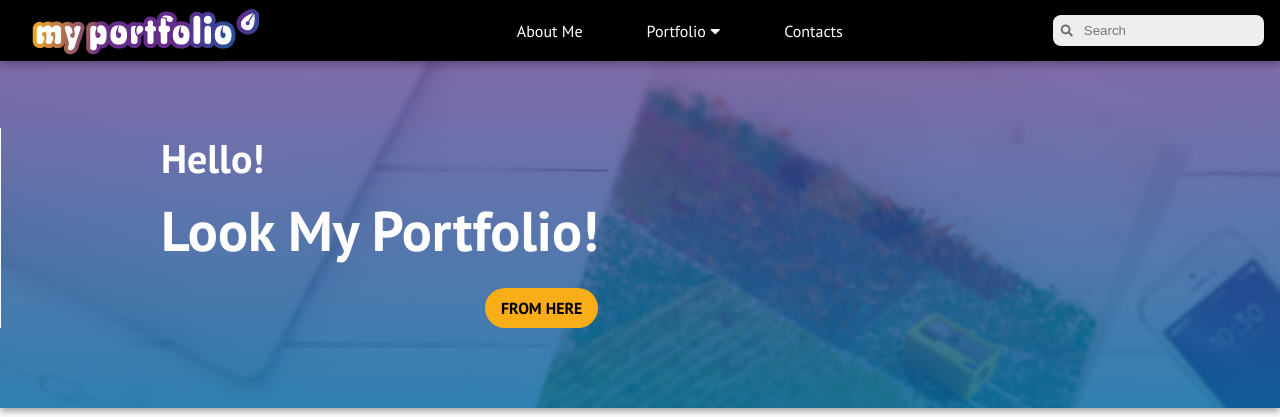
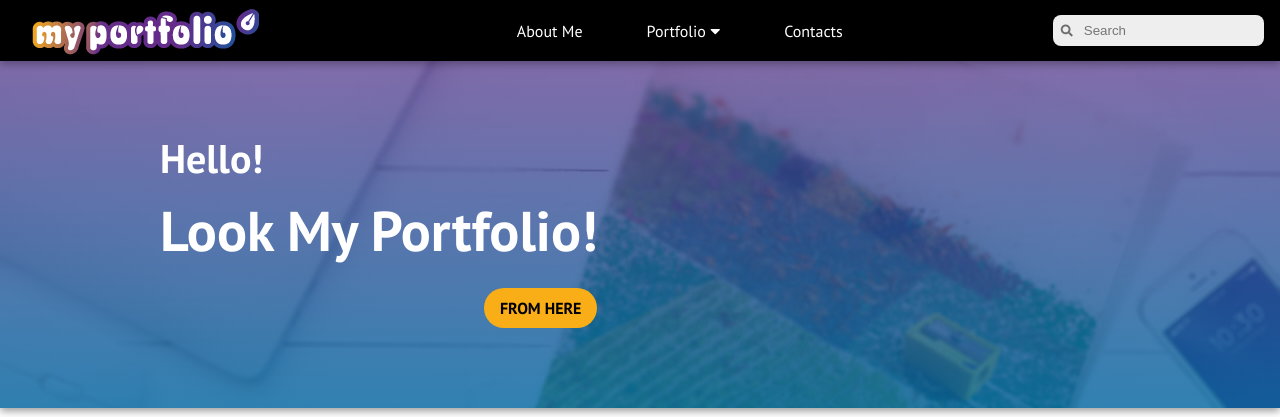
Before and after one commit to LiliyaMilanova/myportfolio, a Jekyll site: the page built from index.html, in a window 1280 px wide. Shown: the top 417 px of the page. Built offline with Jekyll 4.4.1, drawn with Linux system fonts in a browser that asks for light colours; nearby versions of some CDN libraries.

Commit message:
Update styles.css

```diff
--- a/css/styles.css
+++ b/css/styles.css
@@ -44,7 +44,6 @@ body {
     display: flex;
     flex-direction: column;
     align-items: flex-start;
-    border-left: 1px solid rgb(255, 255, 255);
 }
 
 .button {
```
